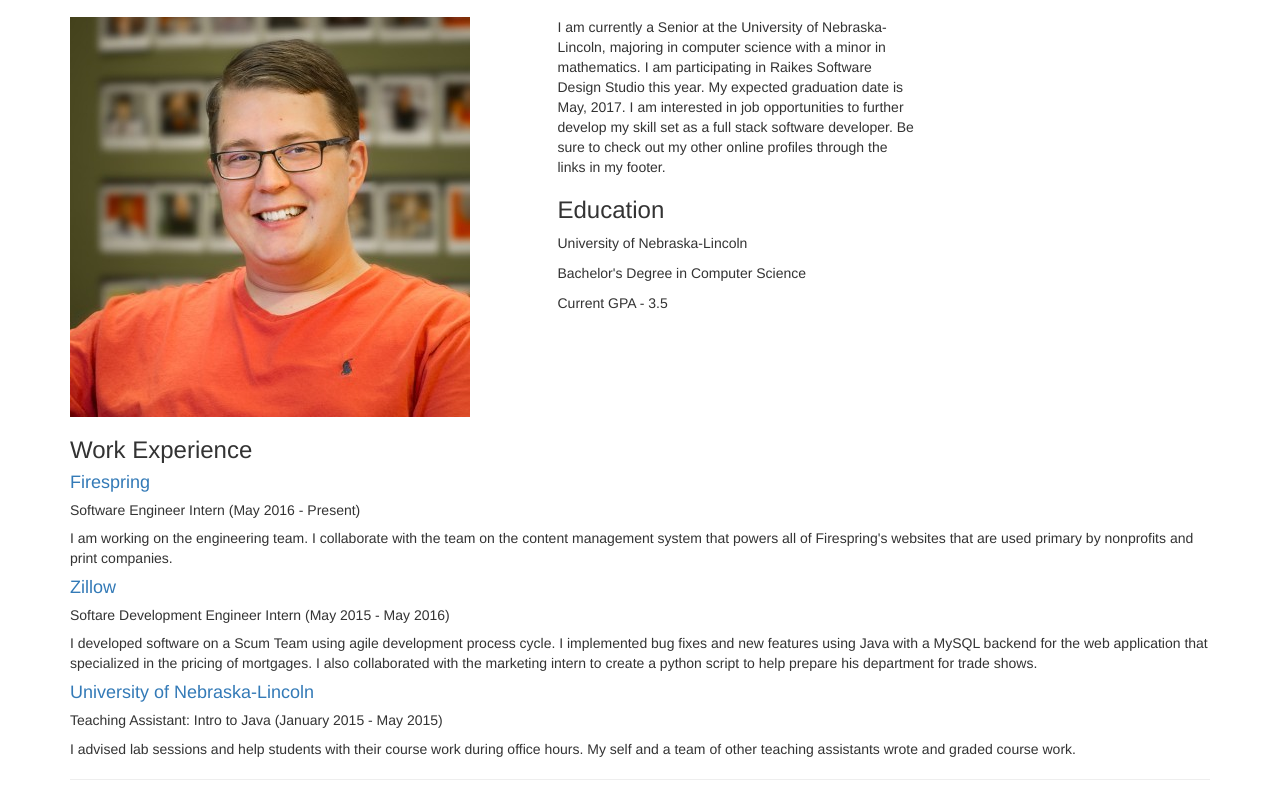
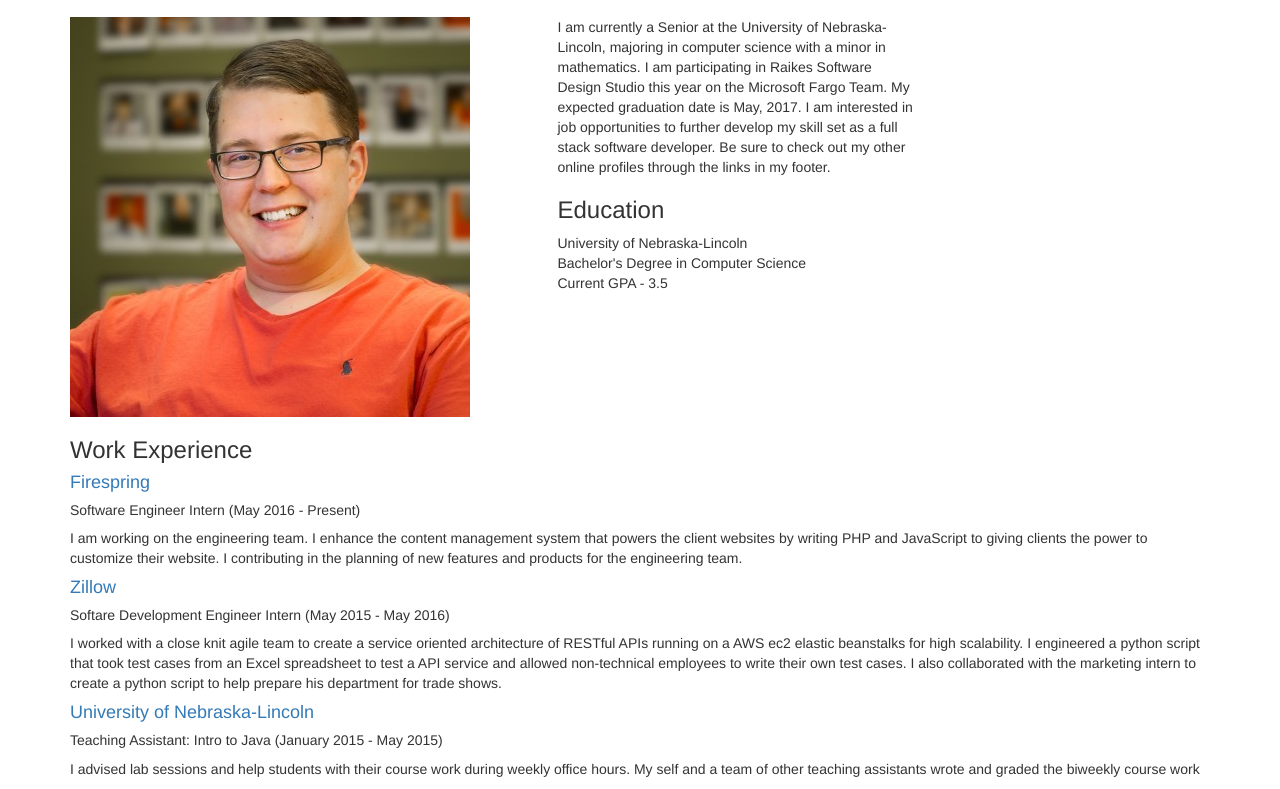
Before and after one commit to Spilker22/spilker22.github.io, a plain HTML site: page index.html in a window 1280 px wide. Shown: the part 163-952 px from the top of the page. Drawn offline with Linux system fonts and the light colour scheme.

Commit message:
Preparing for UNL Career fair

```diff
--- a/index.html
+++ b/index.html
@@ -80,14 +80,15 @@
         <div class="col-md-4">
             <p>
                 I am currently a Senior at the University of Nebraska-Lincoln, majoring in computer science with a minor
-                in mathematics. I am participating in Raikes Software Design Studio this year. My expected graduation
-                date is May, 2017. I am interested in job opportunities to further develop my skill set as a full stack
-                software developer. Be sure to check out my other online profiles through the links in my footer.
+                in mathematics. I am participating in Raikes Software Design Studio this year on the Microsoft Fargo
+                Team. My expected graduation date is May, 2017. I am interested in job opportunities to further develop
+                my skill set as a full stack software developer. Be sure to check out my other online profiles through
+                the links in my footer.
             </p>
             <h3>Education</h3>
-            <p>University of Nebraska-Lincoln</p>
-            <p>Bachelor's Degree in Computer Science</p>
-            <p>Current GPA - 3.5</p>
+            <p>University of Nebraska-Lincoln<br />
+            Bachelor's Degree in Computer Science<br />
+            Current GPA - 3.5</p>
 
         </div>
 
@@ -100,22 +101,25 @@
         <h4><a href="//www.firespring.com" target="_blank">Firespring</a></h4>
         <h5>Software Engineer Intern (May 2016 - Present)</h5>
         <p>
-            I am working on the engineering team. I collaborate with the team on the content management system that
-            powers all of Firespring's websites that are used primary by nonprofits and print companies.
+            I am working on the engineering team. I enhance the content management system that powers the client
+            websites by writing PHP and JavaScript to giving clients the power to customize their website. I
+            contributing in the planning of new features and products for the engineering team.
         </p>
         <h4><a href="//www.zillow.com" target="_blank">Zillow</a></h4>
         <h5>Softare Development Engineer Intern (May 2015 - May 2016)</h5>
         <p>
-            I developed software on a Scum Team using agile development process cycle. I implemented bug fixes and
-            new features using Java with a MySQL backend for the web application that specialized in the pricing of
-            mortgages. I also collaborated with the marketing intern to create a python script to help prepare his
+            I worked with a close knit agile team to create a service oriented architecture of RESTful APIs running on
+            a AWS ec2 elastic beanstalks for high scalability. I engineered a python script that took test cases from
+            an Excel spreadsheet to test a API service and allowed non-technical employees to write their own test
+            cases. I also collaborated with the marketing intern to create a python script to help prepare his
             department for trade shows.
         </p>
         <h4><a href="//www.unl.edu" target="_blank">University of Nebraska-Lincoln</a></h4>
         <h5>Teaching Assistant: Intro to Java (January 2015 - May 2015)</h5>
         <p>
-            I advised lab sessions and help students with their course work during office hours. My self and a team
-            of other teaching assistants wrote and graded course work.
+            I advised lab sessions and help students with their course work during weekly office hours. My self and a
+            team of other teaching assistants wrote and graded the biweekly course work
+
         </p>
     </div>
     <!-- end of Experience Row -->
```
Also changed, not shown: 1 other file.
